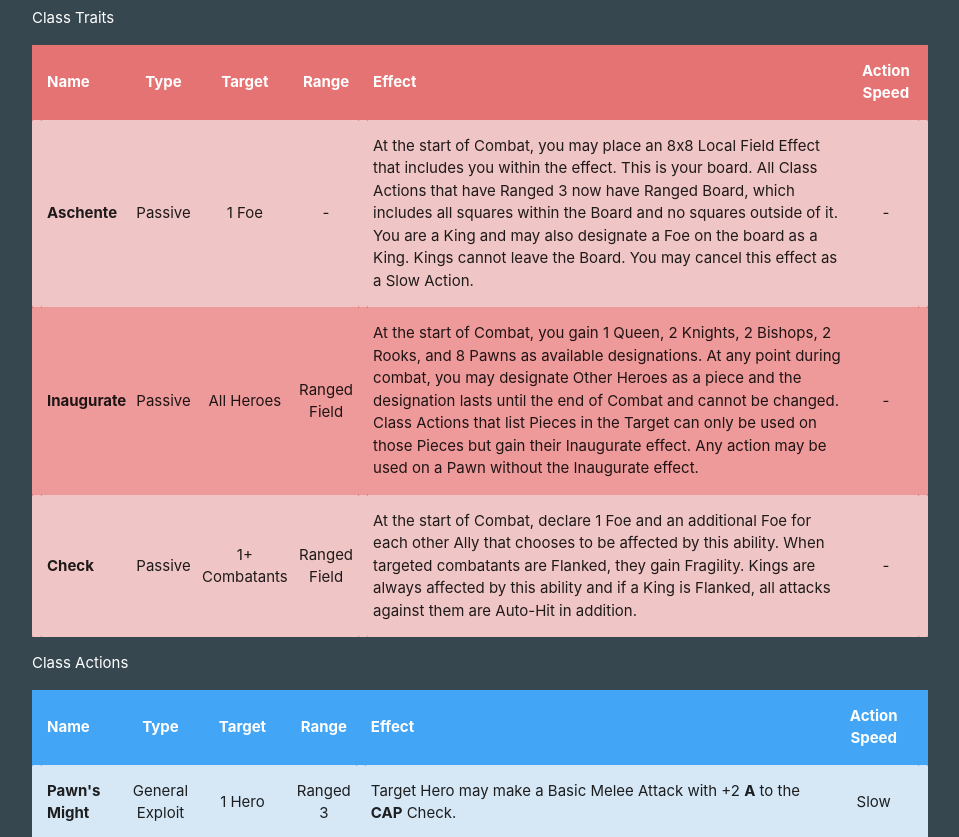
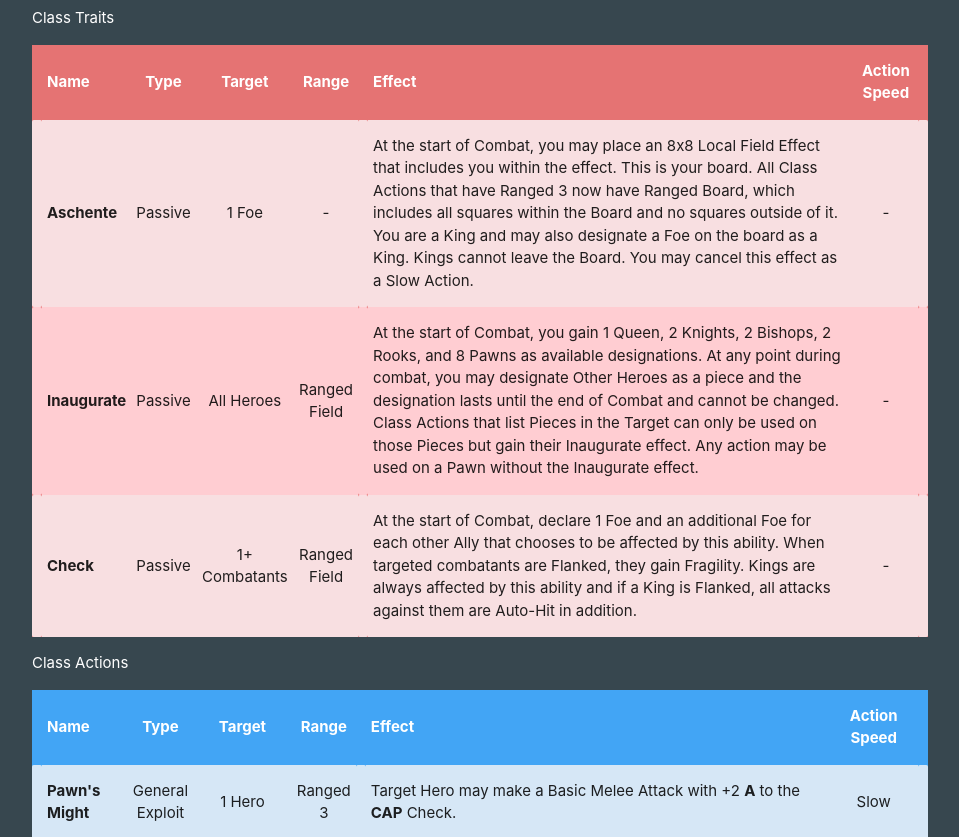
Before and after one commit to bioa10/bioa10.github.io, a plain HTML site: page classes/chessmaster/index.html in a window 1280 px wide. Shown: the part 400-1237 px from the top of the page, without its empty margins (160-1119 px from the left). Drawn offline with Linux system fonts and the light colour scheme; a web font is replaced by a local one.

Commit message:
Lightened the trait table a bit

```diff
--- a/classes/chessmaster/index.html
+++ b/classes/chessmaster/index.html
@@ -107,7 +107,7 @@
                         <th></th>
                     </tr>
                 </thead>
-                <tbody class="red lighten-3">
+                <tbody class="red lighten-4">
                     <tr>
                         <th></th>
                         <td><b>Aschente</b></td>
```
